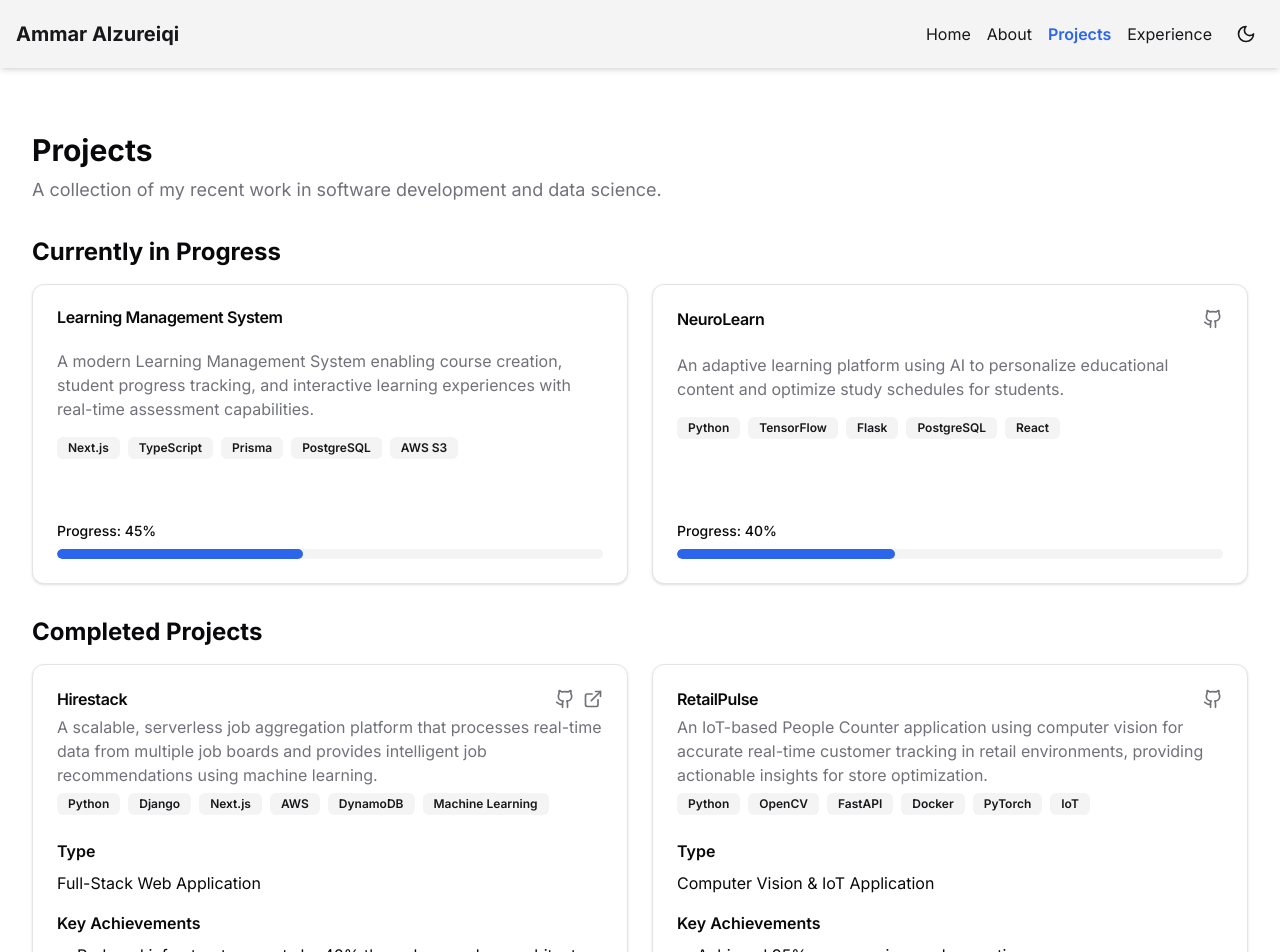
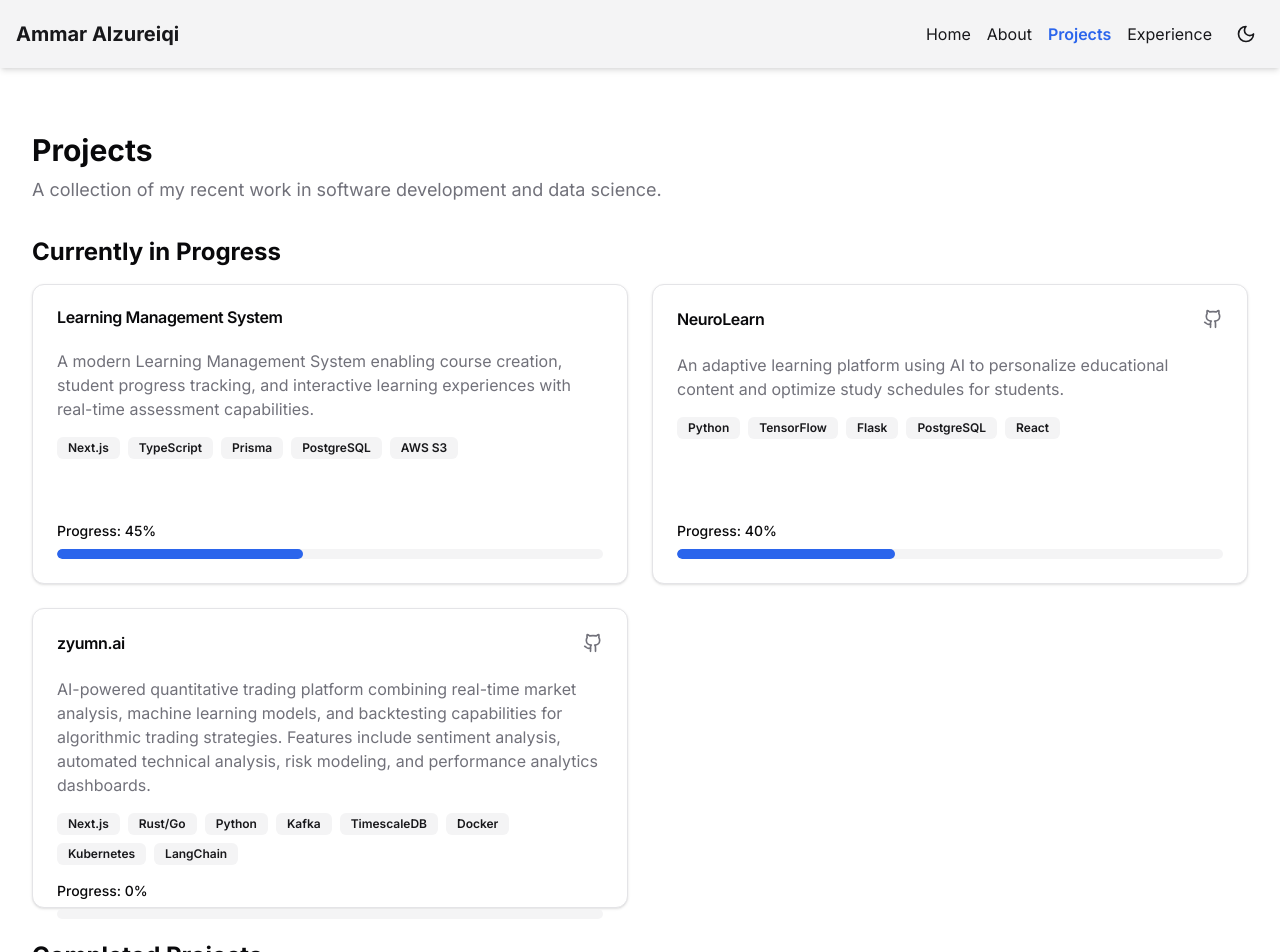
Before and after one commit to AmmarAlzureiqi/ammaralzureiqi.github.io, a Next.js app: page /projects in a window 1280 px wide. Shown: the top 952 px of the page. Built offline with nearby package versions, Linux system fonts and the light colour scheme.

Commit message:
Update website

```diff
--- a/app/projects/page.tsx
+++ b/app/projects/page.tsx
@@ -19,6 +19,13 @@ export default function Projects() {
       github: "https://github.com/AmmarAlzureiqi/NeuroLearn",
       progress: 40,
     },
+    {
+      title: "zyumn.ai",
+      description: "AI-powered quantitative trading platform combining real-time market analysis, machine learning models, and backtesting capabilities for algorithmic trading strategies. Features include sentiment analysis, automated technical analysis, risk modeling, and performance analytics dashboards.",
+      tech: ["Next.js", "Rust/Go", "Python", "Kafka", "TimescaleDB", "Docker", "Kubernetes", "LangChain"],
+      github: "https://github.com/AmmarAlzureiqi/zyumn.ai",
+      progress: 0
+  }
   ]
 
   const projects = [
```
